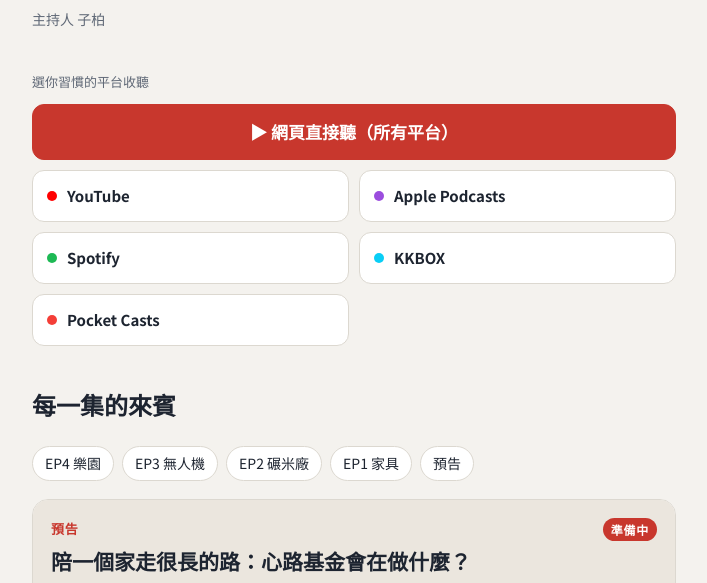
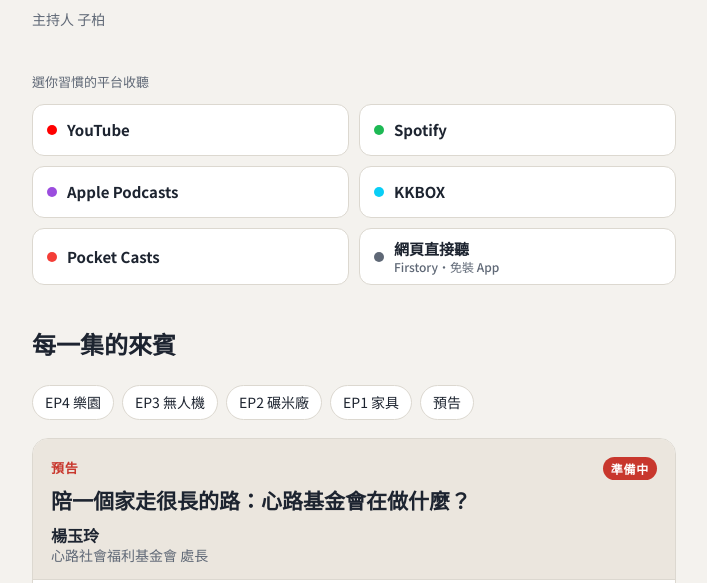
Before and after one commit to tsenggiber/wydzp, a plain HTML site: page index.html in a window 1280 px wide. Shown: the part 191-774 px from the top of the page, without its empty margins (286-993 px from the left). Drawn offline with Linux system fonts and the light colour scheme.

Commit message:
收聽平台改成六個一樣大的按鈕，Firstory 改為「網頁直接聽」一般按鈕
Co-Authored-By: Claude Opus 5.5 <noreply@anthropic.com>

```diff
--- a/index.html
+++ b/index.html
@@ -52,7 +52,8 @@ h1{font-family:var(--display);font-weight:900;font-size:clamp(34px,9vw,48px);lin
 .pgrid{display:grid;grid-template-columns:repeat(2,1fr);gap:10px}
 .pgrid a{display:flex;align-items:center;gap:10px;min-height:52px;padding:10px 14px;border-radius:12px;border:1px solid var(--line);background:var(--card);text-decoration:none;font-weight:700;font-size:15px}
 .pgrid a .dot{width:10px;height:10px;border-radius:50%;flex:none;background:var(--c)}
-.pgrid a.main{grid-column:1/-1;justify-content:center;background:var(--signal);border-color:var(--signal);color:var(--signal-ink);font-size:17px;min-height:56px}
+.pgrid a .name{display:flex;flex-direction:column;line-height:1.3}
+.pgrid a small{font-size:12px;font-weight:500;color:var(--muted)}
 
 /* 集數 */
 h2{font-family:var(--display);font-weight:900;font-size:24px;margin:0;text-wrap:balance}
@@ -106,12 +107,12 @@ footer b{color:var(--ink)}
   <nav class="platforms" aria-label="選擇收聽平台">
     <div class="label">選你習慣的平台收聽</div>
     <div class="pgrid">
-      <a class="main" href="https://open.firstory.fm/user/cmp20wl3c0dck01wd58iuanfn">▶ 網頁直接聽（所有平台）</a>
       <a href="https://www.youtube.com/@WYDZP" style="--c:#ff0000"><span class="dot"></span>YouTube</a>
+      <a href="https://open.spotify.com/show/7EGUvdtVhwmiSWgUsp4kiA" style="--c:#1db954"><span class="dot"></span>Spotify</a>
       <a href="https://podcasts.apple.com/tw/podcast/id6828685996" style="--c:#9b4dde"><span class="dot"></span>Apple Podcasts</a>
-      <a href="https://open.spotify.com/show/7EGUvdtVhwmiSWgUsp4kiA" style="--c:#1db954"><span class="dot"></span>Spotify</a>
       <a href="https://podcast.kkbox.com/tw/channel/P_NxOT1b7808rfP76C" style="--c:#09cef6"><span class="dot"></span>KKBOX</a>
       <a href="https://pca.st/pyt0hct4" style="--c:#f43e37"><span class="dot"></span>Pocket Casts</a>
+      <a href="https://open.firstory.fm/user/cmp20wl3c0dck01wd58iuanfn" style="--c:var(--muted)"><span class="dot"></span><span class="name">網頁直接聽<small>Firstory・免裝 App</small></span></a>
     </div>
   </nav>
 
```
Also changed, not shown: 1 other file.
